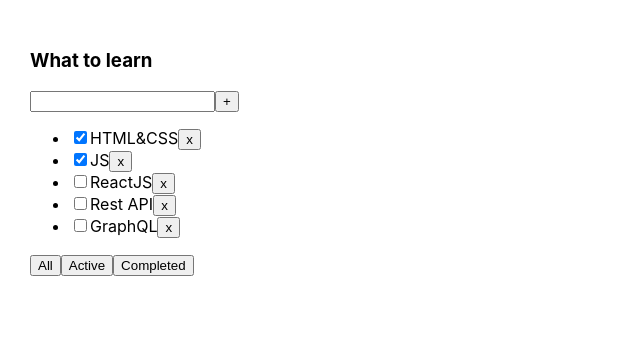
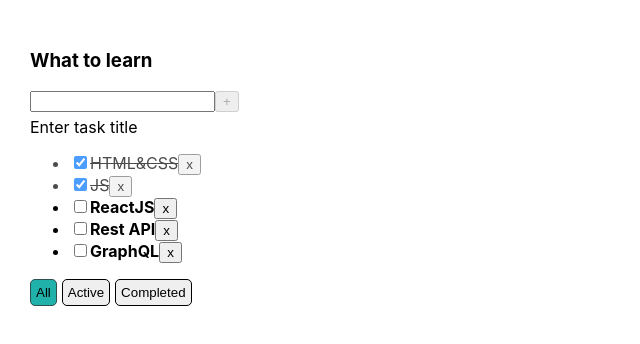
Before and after one commit to anromanova/todolist, a React (Create React App) app: page / in a window 1280 px wide. Shown: the top 344 px of the page, without its empty margins (0-640 px from the left). Built offline with nearby package versions, Linux system fonts and the light colour scheme.

Commit message:
add styles for active elements

```diff
--- a/src/App.css
+++ b/src/App.css
@@ -1,8 +1,49 @@
 .App {
-  padding: 30px;
-  display: flex;
+    padding: 30px;
+    display: flex;
 }
 
 .App > div {
-  margin-right: 50px;
+    margin-right: 50px;
 }
+
+.task {
+    font-weight: bold;
+}
+
+.taskDone {
+    opacity: 0.7;
+    text-decoration: line-through;
+}
+
+.btn {
+    border-radius: 5px;
+    border: 1px solid black;
+    padding: 5px;
+}
+
+.btnFilterActive {
+    background-color: lightseagreen;
+    border: 1px solid darkslategray;
+    border-radius: 5px;
+    padding: 5px;
+}
+
+.inline {
+    display: flex;
+    gap: 5px;
+}
+
+.emptyValueError {
+    border: 1px solid red;
+}
+
+.error {
+    border: 2px solid red;
+}
+
+.input-wrapper {
+    display: flex;
+    flex-flow: column;
+    gap:5px;
+}
--- a/src/App.tsx
+++ b/src/App.tsx
@@ -15,6 +15,8 @@
         { id: v1(), title: "GraphQL", isDone: false },
     ]);
 
+    // crypto.randomUUID() - new global object
+
     function removeTask(id: string) {
         let filteredTasks = tasks.filter(t => t.id !== id);
         setTasks(filteredTasks);
@@ -23,6 +25,12 @@
     const addTask=(newTitle : string)=>{
         const newTask = {id: v1(), title: newTitle, isDone: false};
         setTasks([newTask,...tasks])
+    }
+
+    const changeTaskStatus = (id:string) => {
+        const updatedTasks = tasks.map(t=> t.id === id ? {...t, isDone : !t.isDone} : t)
+        setTasks(updatedTasks)
+        // return undefined
     }
 
     let [filter, setFilter] = useState<FilterValuesType>("all");
@@ -47,6 +55,8 @@
                       removeTask={removeTask}
                       changeFilter={changeFilter}
                       addTask ={addTask}
+                      changeTaskStatus={changeTaskStatus}
+                      filter={filter}
             />
         </div>
     );
--- a/src/Todolist.tsx
+++ b/src/Todolist.tsx
@@ -13,11 +13,15 @@
   tasks: Array<TaskType>
   removeTask: (taskId: string) => void
   changeFilter: (value: FilterValuesType) => void
+  changeTaskStatus: (taskId: string) => void
   addTask: (newTitle: string) => void
+  filter: FilterValuesType
 }
 
+// Todolist: React.FC<PropTypes>
 export function Todolist(props: PropsType) {
   let [newTitle, setNewTitle] = useState('');
+  let [inputError, setInputError] = useState(false)
 
   // const changeFilterAllHandler = () => {
   //     props.changeFilter("all")
@@ -37,18 +41,33 @@
     const removeTaskHandler = () => {
       props.removeTask(t.id)
     }
+
+    const onChangeTaskStatusHandler = () => {
+      props.changeTaskStatus(t.id)
+    }
+
+
     return (
-            <li key={t.id}>
-                <input type="checkbox" checked={t.isDone}/>
+      <li key={t.id} className={t.isDone ? 'taskDone' : 'task'}>
+        <input type="checkbox" checked={t.isDone} onChange={onChangeTaskStatusHandler}/>
         <span>{t.title}</span>
         <Button name={'x'} callBack={removeTaskHandler}/>
       </li>
     )
   })
 
+  // if we want all props have the same names id={t.id} titme={t.title}
+  // <Task {...t} removeTask={removeTask}/>
+
   const addTaskHandler = () => {
-        props.addTask(newTitle)
+    const trimmedTitle = newTitle.trim()
+    if (trimmedTitle) {
+      props.addTask(trimmedTitle)
       setNewTitle('')
+    }
+      // else {
+    //   setInputError(true)
+    // }
   }
 
   const onKeyDownHandler = (event: KeyboardEvent<HTMLInputElement>) => {
@@ -58,22 +77,43 @@
   }
 
   const onChangeHandler = (event: ChangeEvent<HTMLInputElement>) => {
+    inputError && setInputError(false)
+    const trimmedTitle = event.target.value.trim();
+    if(trimmedTitle || event.target.value.length === 0) {
       setNewTitle(event.currentTarget.value)
+    }
     newTitle = ''
   }
 
+  const isAddBtnDisabled = !newTitle || newTitle.length >= 15 || newTitle.length <= 1
+  const userMessage = inputError
+    ? <span>Enter task title</span>
+    : newTitle.length < 15
+      ? <span>Enter task title</span>
+      : <span>Task title is too long</span>
+
   return <div>
     <h3>{props.title}</h3>
+    <div className={'input-wrapper'}>
       <div>
-            <input value={newTitle} onKeyDown={onKeyDownHandler}
+        <input value={newTitle}
+               className={inputError ? 'error' : undefined}
+               onKeyDown={onKeyDownHandler}
                onChange={onChangeHandler}/>
-            <Button name={'+'} callBack={addTaskHandler}/>
+        <Button isAddBtnDisabled={isAddBtnDisabled}
+                name={'+'}
+                callBack={addTaskHandler}/>
+      </div>
+      {userMessage}
     </div>
     <ul>{mapped}</ul>
-        <div>
-            <Button name={'All'} callBack={() => changeFilterHandler('all')}/>
-            <Button name={'Active'} callBack={() => changeFilterHandler('active')}/>
-            <Button name={'Completed'} callBack={() => changeFilterHandler('completed')}/>
+    <div className={'inline'}>
+      <Button className={props.filter === 'all' ? 'btnFilterActive' : 'btn'} name={'All'}
+              callBack={() => changeFilterHandler('all')}/>
+      <Button className={props.filter === 'active' ? 'btnFilterActive' : 'btn'} name={'Active'}
+              callBack={() => changeFilterHandler('active')}/>
+      <Button className={props.filter === 'completed' ? 'btnFilterActive' : 'btn'} name={'Completed'}
+              callBack={() => changeFilterHandler('completed')}/>
     </div>
   </div>
 }
--- a/src/components/Button.tsx
+++ b/src/components/Button.tsx
@@ -3,6 +3,8 @@
 type PropsType = {
     name: string
     callBack: () => void
+    className? : string
+    isAddBtnDisabled?: boolean
 }
 export const Button = (props: PropsType) => {
     const onClickHandler = () => {
@@ -10,6 +12,6 @@
     }
 
     return (
-        <button onClick={onClickHandler}>{props.name}</button>
+        <button disabled={props.isAddBtnDisabled ? true : false} className={props.className} onClick={onClickHandler}>{props.name}</button>
     );
 };
```
Lines whose indentation alone changed are shown as unchanged.
